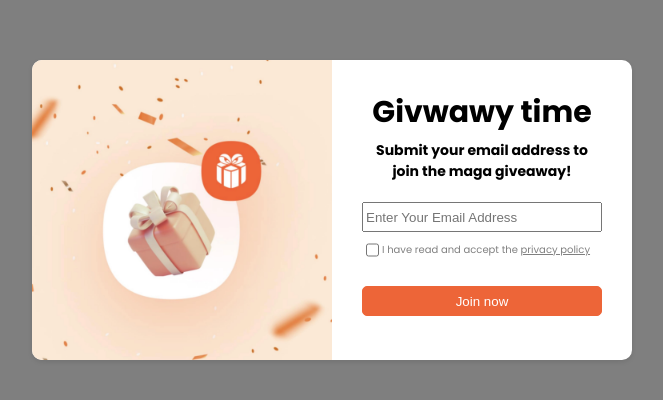
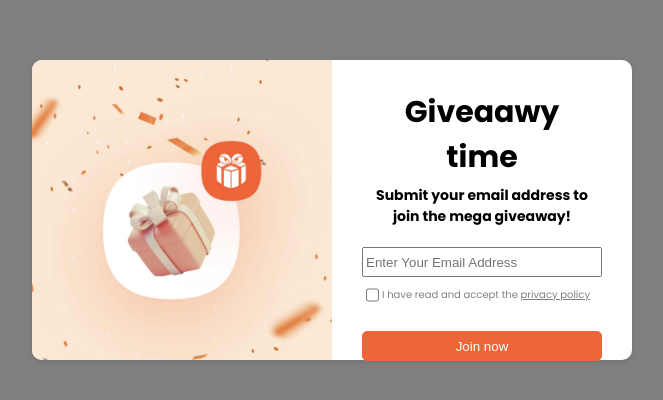
Before and after one commit to farzanehFathi/pop-up-project, a plain HTML site: page index.html in a window 1280 px wide. Shown: the part 190-590 px from the top of the page, without its empty margins (308-971 px from the left). Drawn offline with Linux system fonts and the light colour scheme.

Commit message:
corrected typos

```diff
--- a/index.html
+++ b/index.html
@@ -18,8 +18,8 @@
       </div>
       <div class="pop-up-txt-side">
         <div class="txt-box">
-          <h2>Givwawy time</h2>
-          <p>Submit your email address to join the maga giveaway!</p>
+          <h2>Giveaawy time</h2>
+          <p>Submit your email address to join the mega giveaway!</p>
         </div>
 
         <form action="">
```
